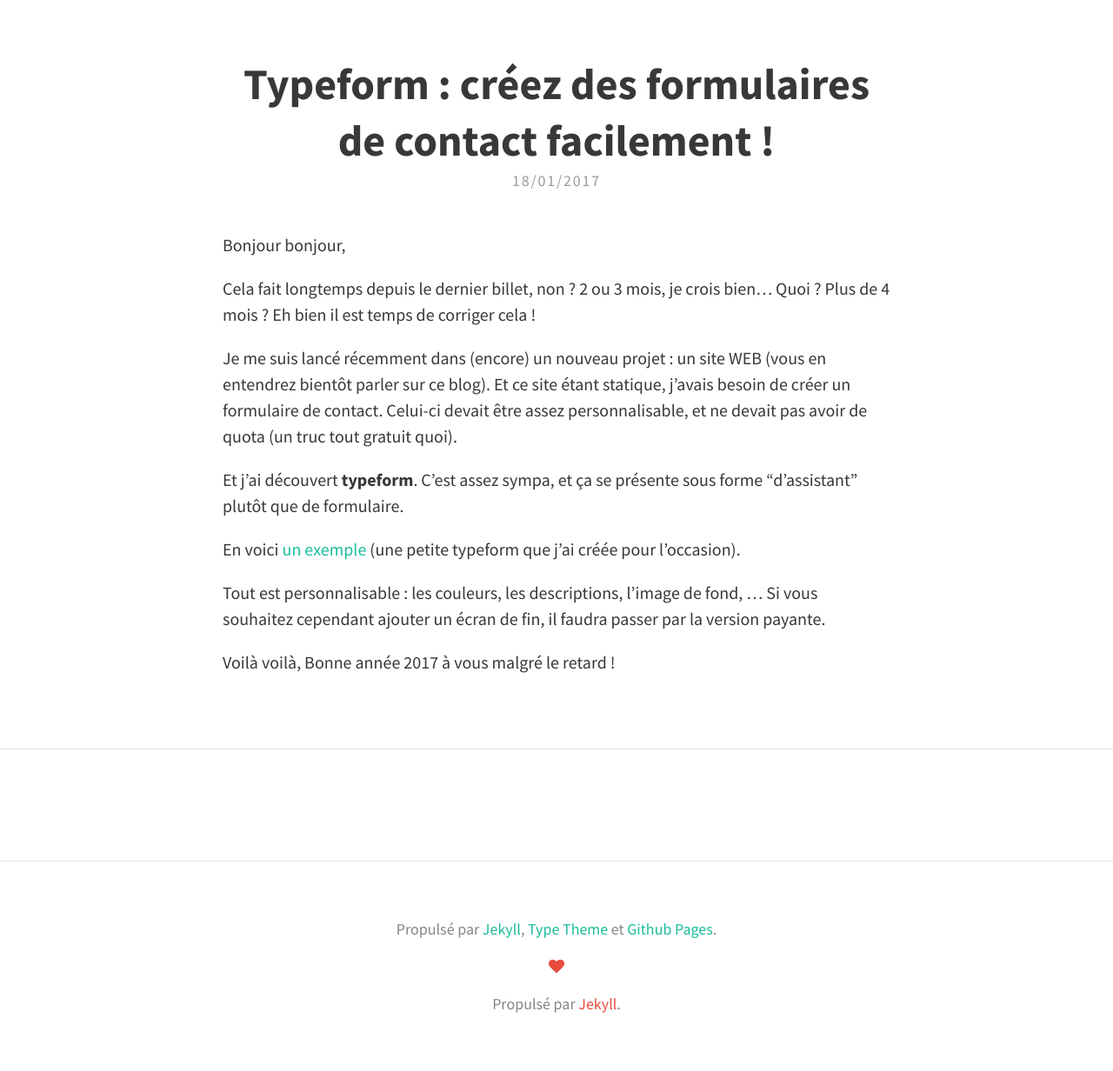
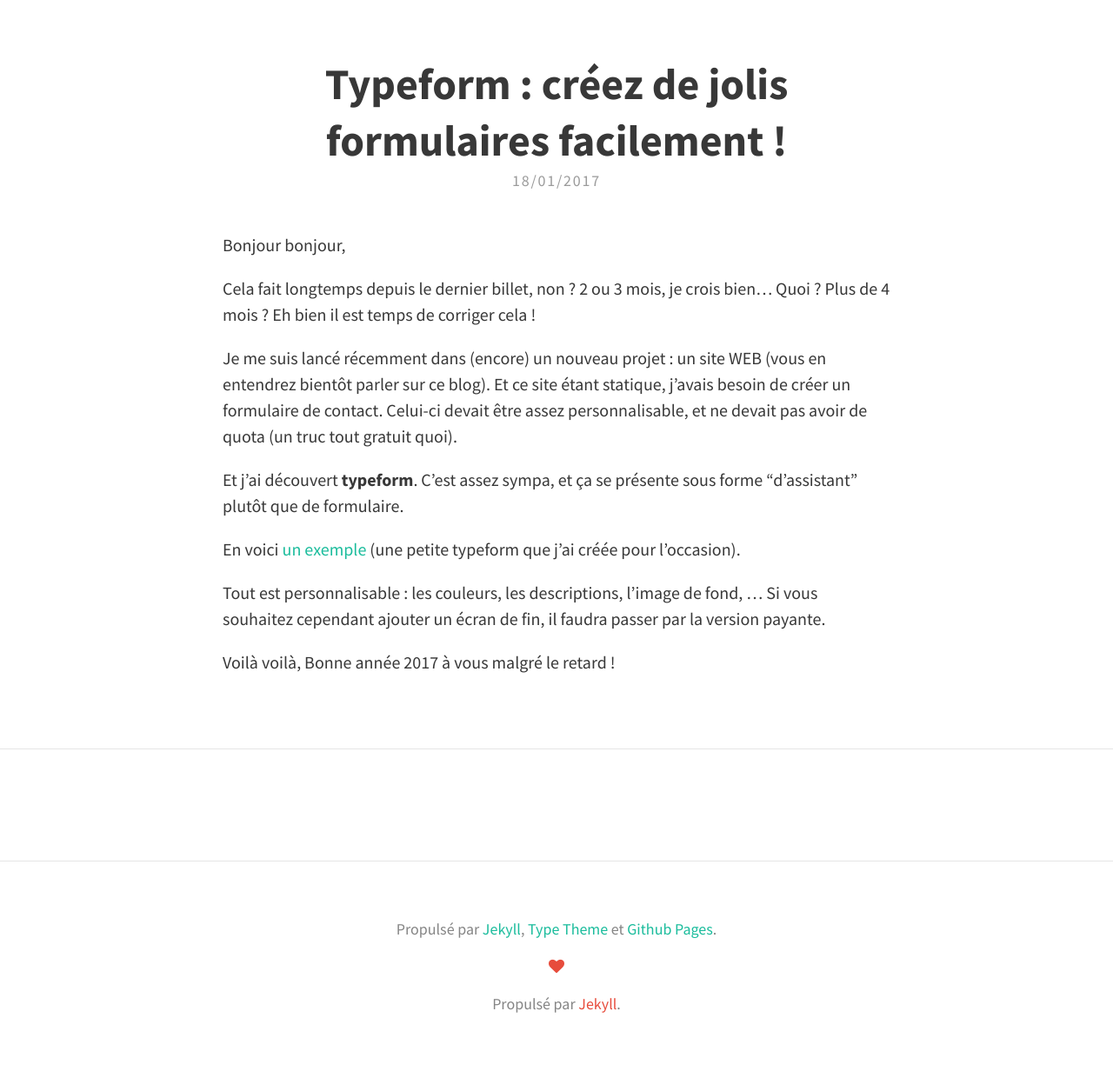
Before and after one commit to fkobon/Skyost-Blog, a Jekyll site: the page built from _posts/2017-01-18-typeform-creez-formulaires-facilement.md, in a window 1280 px wide. Shown: the part 160-1392 px from the top of the page at 87% size. Built offline with Jekyll 4.4.1, drawn with Linux system fonts in a browser that asks for light colours; nearby versions of some CDN libraries; comment, search, counter and statistics services are not loaded.

Commit message:
Mise à jour du titre.

```diff
--- a/_posts/2017-01-18-typeform-creez-formulaires-contact-facilement.md
+++ b/_posts/2017-01-18-typeform-creez-formulaires-facilement.md
@@ -1,7 +1,7 @@
 ---
 layout: post
 tags: ["typeform", "formulaire", "contact"]
-title: "Typeform : créez des formulaires de contact facilement !"
+title: "Typeform : créez de jolis formulaires facilement !"
 ---
 
 Bonjour bonjour,
```
